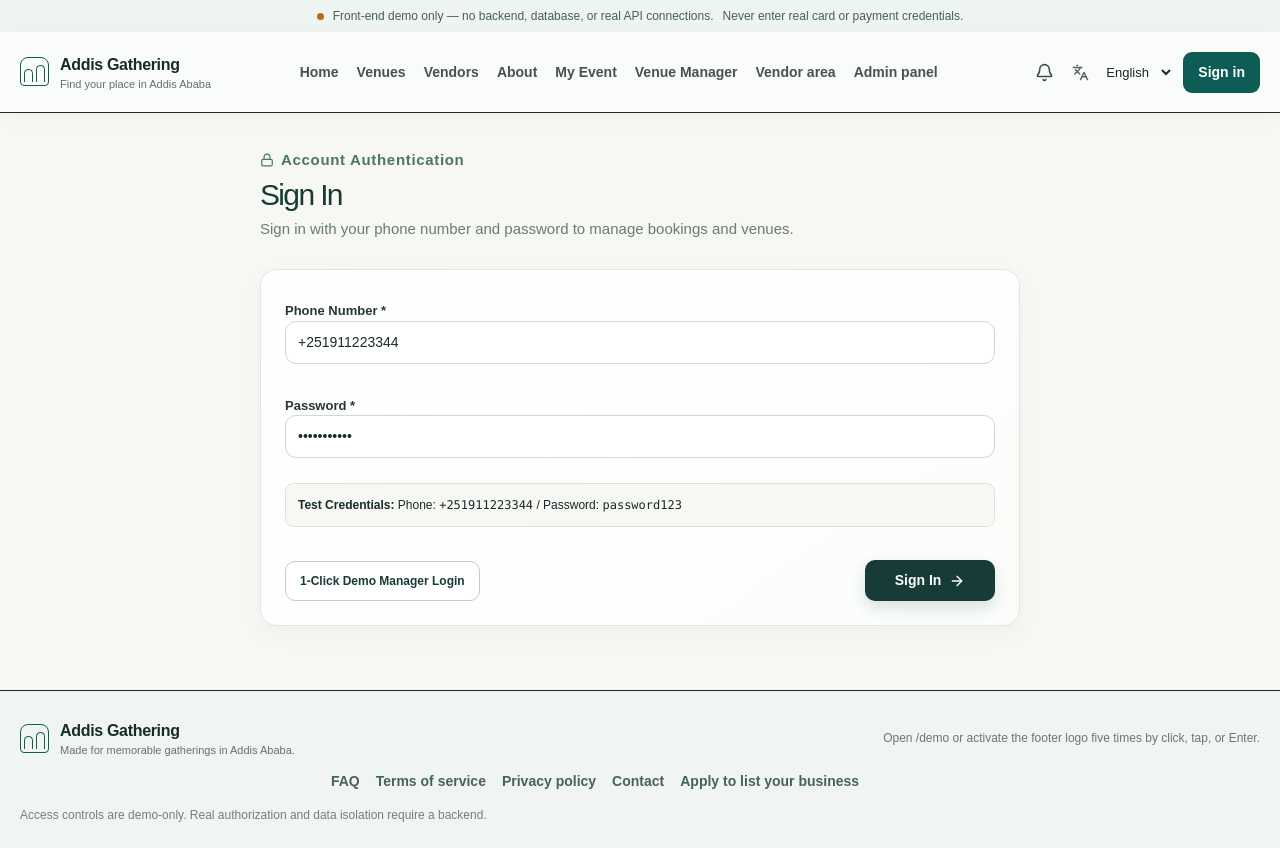
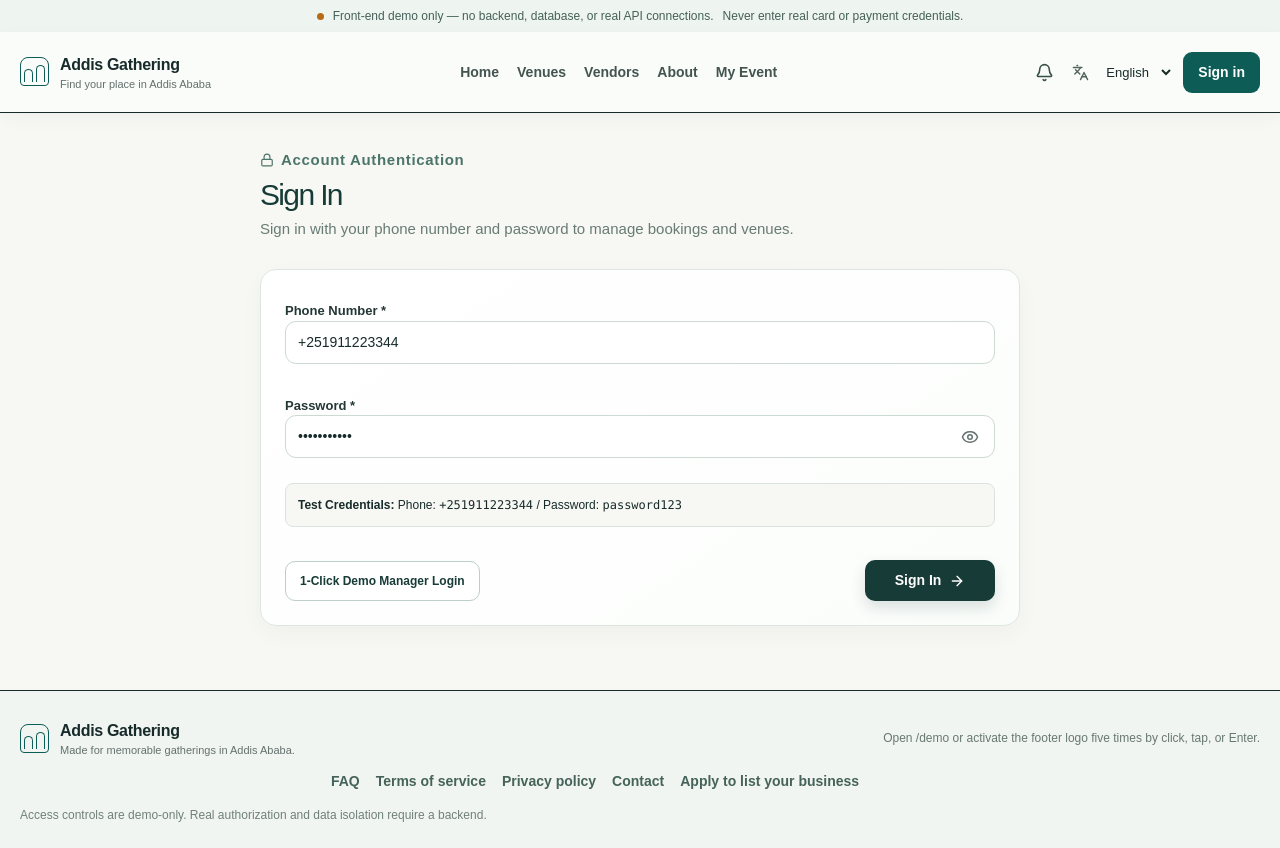
Before and after one commit to 4-kilo-dev/ssh, a Next.js app: page /login in a window 1280 px wide. Built offline with nearby package versions, Linux system fonts and the light colour scheme; no server answers.

Commit message:
another fix added passsword seeing button and remove unused roles

```diff
--- a/app/globals.css
+++ b/app/globals.css
@@ -2,7 +2,7 @@
 @import "tailwindcss";
 
 * { box-sizing:border-box; }
-html { background:var(--paper); scroll-behavior:smooth; }
+html { background:var(--paper); scroll-behavior:smooth; -webkit-text-size-adjust:100%; text-size-adjust:100%; }
 body { margin:0; color:var(--ink); background:var(--paper); font-family:Arial,"Noto Sans Ethiopic","Noto Sans",system-ui,sans-serif; font-size:15px; line-height:1.55; }
 button,input,select,textarea { font:inherit; }
 button,a,select { -webkit-tap-highlight-color:transparent; }
--- a/app/layout.tsx
+++ b/app/layout.tsx
@@ -1,4 +1,4 @@
-import type { Metadata } from "next";
+import type { Metadata, Viewport } from "next";
 import "./globals.css";
 import { DemoProvider } from "@/lib/store";
 import { AppShell } from "@/components/AppShell";
@@ -6,6 +6,12 @@ import { AppShell } from "@/components/AppShell";
 export const metadata: Metadata = {
   title: "Addis Gathering | Find your place in Addis Ababa",
   description: "Explore event venues and trusted services across Addis Ababa.",
+};
+
+export const viewport: Viewport = {
+  width: "device-width",
+  initialScale: 1,
+  viewportFit: "cover",
 };
 
 export default function RootLayout({ children }: Readonly<{ children: React.ReactNode }>) {
--- a/app/login/page.tsx
+++ b/app/login/page.tsx
@@ -3,7 +3,7 @@
 import React, { useState, useEffect } from "react";
 import Link from "next/link";
 import { useRouter } from "next/navigation";
-import { ArrowRight, Building2, CheckCircle2, Lock, LogOut, ShieldAlert, UserCheck } from "lucide-react";
+import { ArrowRight, Building2, CheckCircle2, Eye, EyeOff, Lock, LogOut, ShieldAlert, UserCheck } from "lucide-react";
 
 interface Account {
   id: string;
@@ -17,6 +17,7 @@ export default function LoginPage() {
   const router = useRouter();
   const [phone, setPhone] = useState("+251911223344");
   const [password, setPassword] = useState("password123");
+  const [showPassword, setShowPassword] = useState(false);
   const [loading, setLoading] = useState(false);
   const [error, setError] = useState<string | null>(null);
   const [account, setAccount] = useState<Account | null>(null);
@@ -224,10 +225,11 @@ export default function LoginPage() {
             <label className="label" htmlFor="login-password">
               Password <span aria-hidden="true">*</span>
             </label>
+            <div style={{ position: "relative", display: "flex", alignItems: "center" }}>
               <input
                 id="login-password"
                 className="field"
-              type="password"
+                type={showPassword ? "text" : "password"}
                 required
                 autoComplete="current-password"
                 value={password}
@@ -236,7 +238,29 @@ export default function LoginPage() {
                   setError(null);
                 }}
                 placeholder="••••••••"
+                style={{ paddingRight: "44px", width: "100%" }}
               />
+              <button
+                type="button"
+                onClick={() => setShowPassword((prev) => !prev)}
+                aria-label={showPassword ? "Hide password" : "Show password"}
+                title={showPassword ? "Hide password" : "Show password"}
+                style={{
+                  position: "absolute",
+                  right: "12px",
+                  background: "transparent",
+                  border: "none",
+                  cursor: "pointer",
+                  display: "flex",
+                  alignItems: "center",
+                  justifyContent: "center",
+                  color: "var(--muted)",
+                  padding: "4px",
+                }}
+              >
+                {showPassword ? <EyeOff size={18} aria-hidden="true" /> : <Eye size={18} aria-hidden="true" />}
+              </button>
+            </div>
           </div>
 
           <div
--- a/components/AppShell.tsx
+++ b/components/AppShell.tsx
@@ -50,9 +50,6 @@ export function AppShell({ children }: { children: React.ReactNode }) {
           <div className="mobile-nav-drawer-head"><strong>{t("brand", locale)}</strong><button className="mobile-nav-close" type="button" aria-label={t("menuClose", locale)} onClick={() => setMobileOpen(false)}><X size={21} aria-hidden="true" /></button></div>
           {mainLinks.map(([href, key]) => <Link key={href} className={pathname === href ? "active" : ""} href={href}>{t(key, locale)}</Link>)}
           <Link className={pathname.startsWith("/my-") || pathname === "/profile" ? "active" : ""} href={role === "customer" ? "/my-event" : "/sign-in"}>{t("myEvent", locale)}</Link>
-          <Link className={pathname.startsWith("/manager") ? "active" : ""} href="/manager/venue">Venue Manager</Link>
-          <Link href={role === "vendor" ? "/vendor" : "/vendor/sign-in"}>{t("vendorArea", locale)}</Link>
-          <Link href={role === "admin" ? "/admin" : "/admin/login"}>{t("admin", locale)}</Link>
         </nav>
         <div className="header-actions">
           <Link className="icon-link" href={role === "admin" ? "/admin/notifications" : role === "vendor" ? "/vendor/notifications" : "/notifications"} aria-label={t("ariaNotifications", locale)}><Bell size={19} aria-hidden="true" /><span className="sr-only">{t("notifications", locale)}</span></Link>
--- a/package.json
+++ b/package.json
@@ -2,7 +2,7 @@
   "name": "addisvenue",
   "version": "1.0.0",
   "private": true,
-  "packageManager": "pnpm@11.25.0",
+  "packageManager": "pnpm@10.28.2",
   "scripts": {
     "dev": "next dev --hostname 0.0.0.0 --port 3000",
     "build": "next build",
```
Lines whose indentation alone changed are shown as unchanged.
